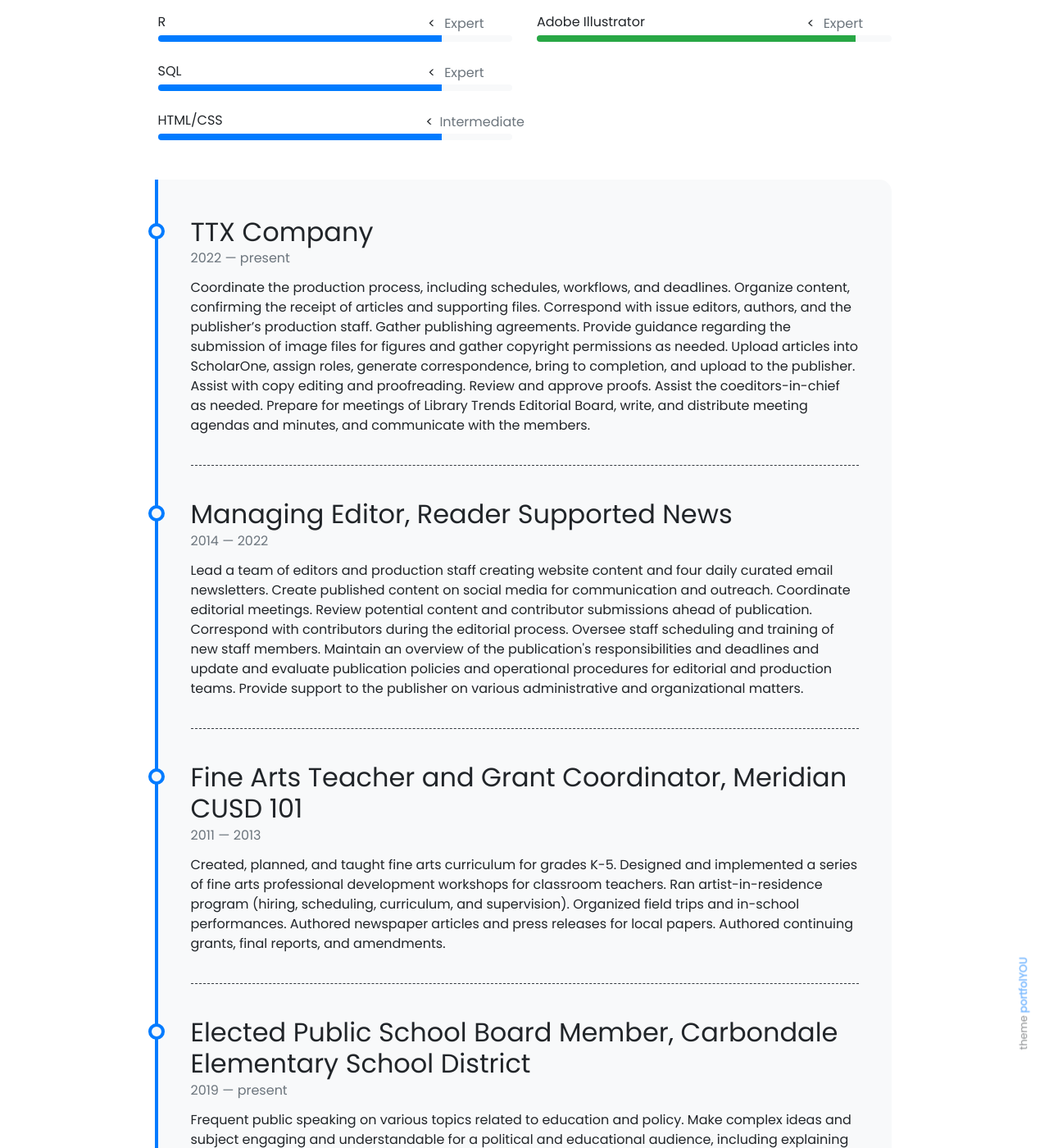
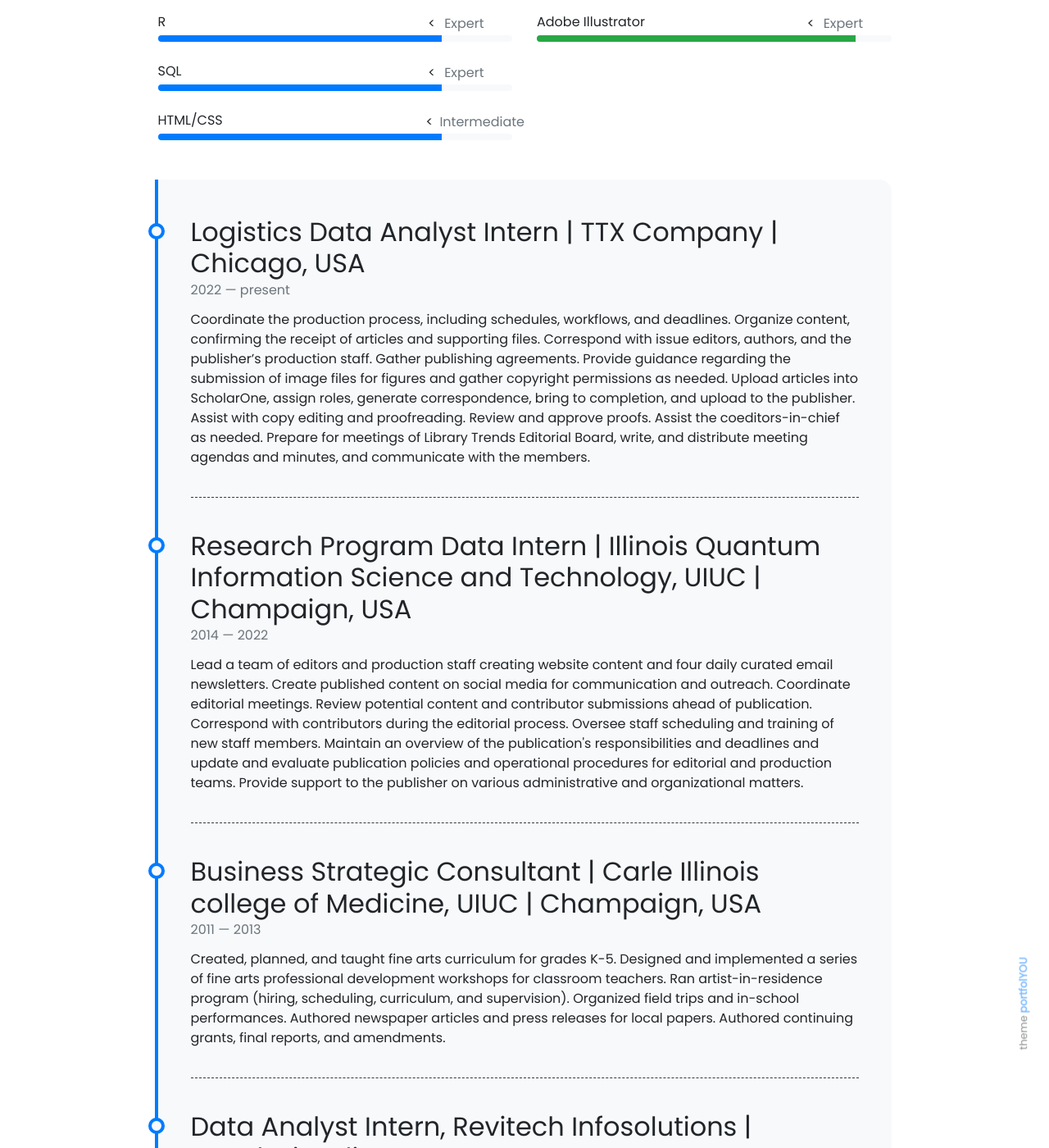
Before and after one commit to akshant10/akshant10.github.io, a Jekyll site: the page built from pages/about.md, in a window 1280 px wide and 1400 px high, scrolled down 526 px. Shown: the whole window at 82% size. Built offline with Jekyll 4.4.1, drawn with Linux system fonts in a browser that asks for light colours; nearby versions of some CDN libraries; some of the changed text lies outside the part shown.

Commit message:
Update timeline.yml

```diff
--- a/_data/timeline.yml
+++ b/_data/timeline.yml
@@ -1,20 +1,20 @@
-- title: TTX Company
+- title: Logistics Data Analyst Intern | TTX Company | Chicago, USA
   from: 2022
   to: present
   description: Coordinate the production process, including schedules, workflows, and deadlines. Organize content, confirming the receipt of articles and supporting files. Correspond with issue editors, authors, and the publisher’s production staff. Gather publishing agreements. Provide guidance regarding the submission of image files for figures and gather copyright permissions as needed. Upload articles into ScholarOne, assign roles, generate correspondence, bring to completion, and upload to the publisher. Assist with copy editing and proofreading. Review and approve proofs. Assist the coeditors-in-chief as needed. Prepare for meetings of Library Trends Editorial Board, write, and distribute meeting agendas and minutes, and communicate with the members.
 
-- title: Managing Editor, Reader Supported News
+- title: Research Program Data Intern | Illinois Quantum Information Science and Technology, UIUC | Champaign, USA
   from: 2014
   to: 2022
   description:  Lead a team of editors and production staff creating website content and four daily curated email newsletters. Create published content on social media for communication and outreach. Coordinate editorial meetings. Review potential content and contributor submissions ahead of publication. Correspond with contributors during the editorial process. Oversee staff scheduling and training of new staff members. Maintain an overview of the publication's responsibilities and deadlines and update and evaluate publication policies and operational procedures for editorial and production teams. Provide support to the publisher on various administrative and organizational matters.
 
-- title: Fine Arts Teacher and Grant Coordinator, Meridian CUSD 101
+- title: Business Strategic Consultant | Carle Illinois college of Medicine, UIUC | Champaign, USA
   from: 2011
   to: 2013
   description: Created, planned, and taught fine arts curriculum for grades K-5. Designed and implemented a series of fine arts professional development workshops for       classroom teachers. Ran artist-in-residence program (hiring, scheduling, curriculum, and supervision). Organized field trips and in-school performances. Authored newspaper articles and press releases for local papers. Authored continuing grants, final reports, and amendments.
 
 
-- title: Elected Public School Board Member, Carbondale Elementary School District
+- title: Data Analyst Intern, Revitech Infosolutions | Mumbai, India
   from: 2019
   to: present
   description: Frequent public speaking on various topics related to education and policy. Make complex ideas and subject engaging and understandable for a political and educational audience, including explaining jargon, discussions of student data, and controversial issues like COVID protocols. Founded and wrote for the district’s “Family Forum,” which allowed families to share resources during remote learning. Serve as board representative on the district’s public relations, sick leave bank, parent-teacher advisory committee, finance committees, and the foundation board.
```
